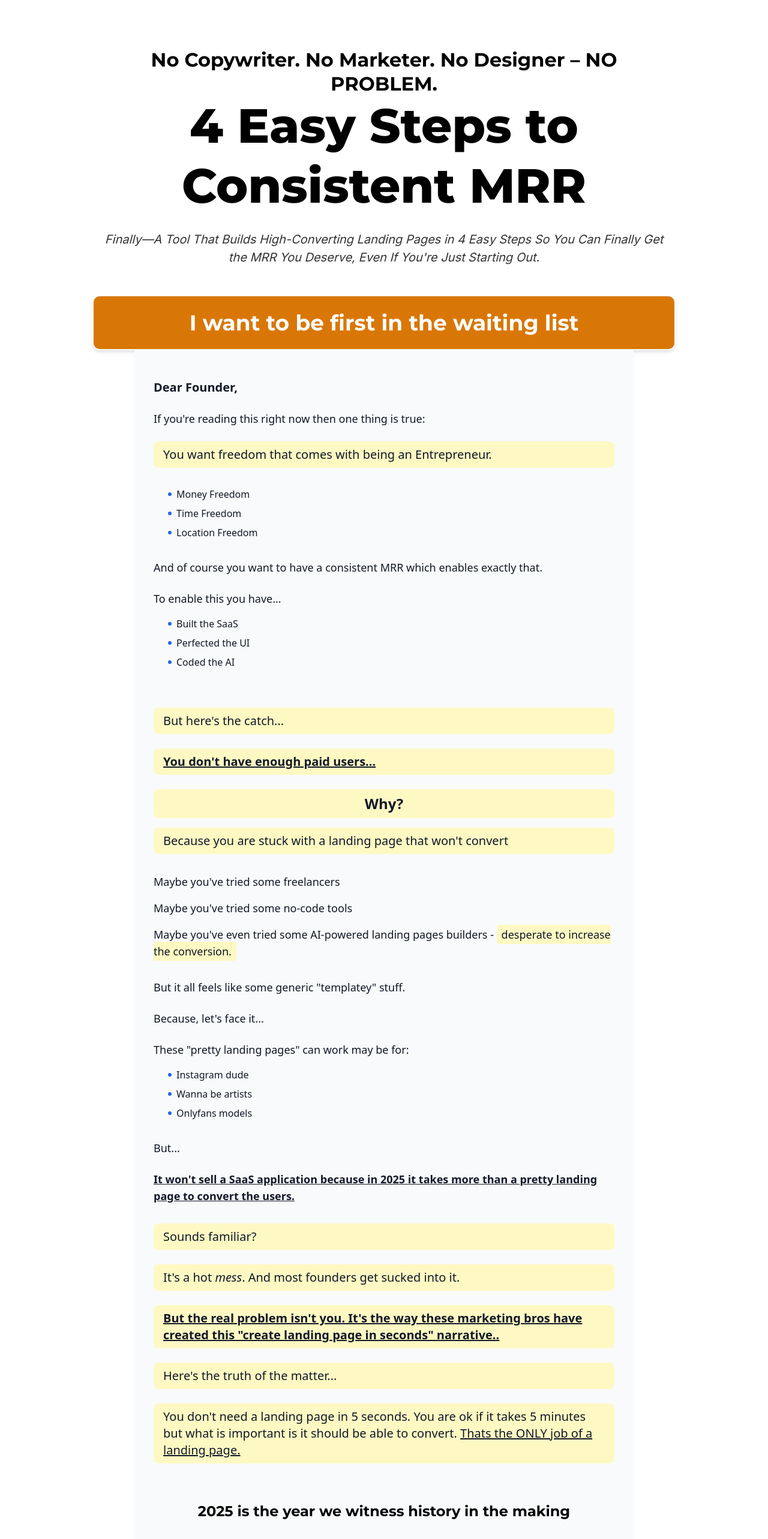
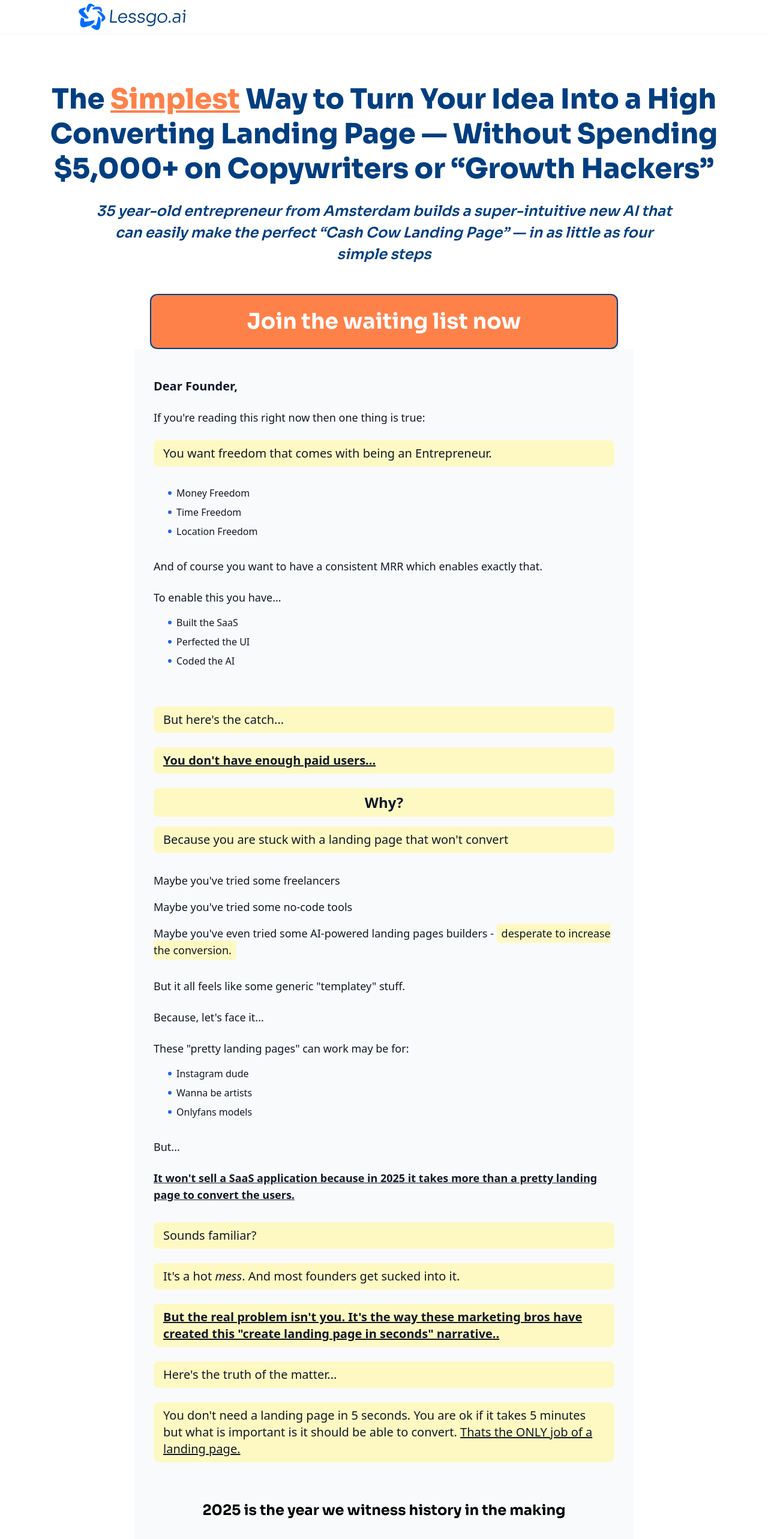
Before and after one commit to sushant-lessgo/lessgo-waitlist-landing, a Next.js app: page / in a window 1280 px wide. Shown: the top 2566 px of the page at 60% size. Built offline with nearby package versions, Linux system fonts and the light colour scheme.

Commit message:
first page coded nicely

```diff
--- a/src/app/components/CTAButton.tsx
+++ b/src/app/components/CTAButton.tsx
@@ -8,13 +8,13 @@ interface CTAButtonProps {
 }
 
 export default function CTAButton({
-    text = 'I want to be first in the waiting list',
+    text = 'Join the waiting list now',
     href = '#waitlist',
     onClick,
     className = 'mt-12',
   }: CTAButtonProps) {
   const baseStyles =
-    'inline-block px-40 py-6 bg-amber-600 text-white text-4xl font-heading font-bold border-2 border-neutral-50 rounded-xl shadow-md hover:scale-105 hover:shadow-lg transition-all duration-200 ease-in-out';
+    'inline-block px-40 py-6 bg-brand-accentPrimary text-white text-4xl font-heading font-bold border-2 border-brand-text rounded-xl shadow-md hover:scale-105 hover:shadow-lg transition-all duration-200 ease-in-out';
 
 
 
--- a/src/app/globals.css
+++ b/src/app/globals.css
@@ -1,5 +1,6 @@
 /* 1. Import your Google Fonts */
 @import url('https://fonts.googleapis.com/css2?family=Inter:wght@400;600&family=Montserrat:wght@700;800&display=swap');
+@import url('https://fonts.googleapis.com/css2?family=Sora:wght@100..800&display=swap');
 
 /* 2. Import Tailwind layers */
 @tailwind base;
--- a/src/app/page.tsx
+++ b/src/app/page.tsx
@@ -6,25 +6,34 @@ import WaitlistForm from "./components/WaitlistForm";
 export default function Home() {
   const [showForm, setShowForm] = useState(false);
   return (
-    <main className="flex flex-col items-center justify-center px-6 py-20 text-center">
-      {/* Eyebrow */}
-      <h2 className="text-eyebrow font-heading text-brand-dark leading-tight max-w-[60rem]">
-        No Copywriter. No Marketer. No Designer – NO PROBLEM.
-      </h2>
+
+   <>
+
+<header className="w-full sticky top-0 bg-white z-50 shadow-sm py-3">
+  <div className="max-w-6xl mx-auto flex items-center justify-between px-4">
+    <img src="/logo.svg" alt="Lessgo Logo" className="h-48 -my-20" />
+  </div>
+</header>
+
+
+
+   <main className="flex flex-col items-center justify-center px-6 py-20 text-center">
+
 
       {/* Heading*/}
-      <h1 className="text-headline font-heading font-extrabold text-brand-dark leading-tight max-w-[70rem]">
-      4 Easy Steps to Consistent MRR
+      <h1 className="text-headline font-heading font-extrabold text-brand-text leading-tight max-w-[70rem]">
+      The <span className="underline text-brand-accentPrimary">Simplest</span> Way to Turn Your Idea Into a High Converting Landing Page — Without Spending $5,000+ on Copywriters or “Growth Hackers”
       </h1>
 
       {/* Subheading */}
-      <p className="text-subheadline font-body italic max-w-[60rem] mt-6 text-brand-soft">
-        Finally—A Tool That Builds High-Converting Landing Pages in 4 Easy Steps So You Can Finally Get the MRR You Deserve, Even If You're Just Starting Out.
+      <p className="text-subheadline font-semibold font-body italic text-brand-text max-w-[60rem] mt-6">
+      35 year-old entrepreneur from Amsterdam builds a super-intuitive new AI that can easily make the perfect
+      “Cash Cow Landing Page” — in as little as four simple steps
       </p>
 
       {!showForm && (
         <CTAButton
-          text="I want to be first in the waiting list"
+
           onClick={(e) => {
             e.preventDefault(); // If you're still using <a> in CTAButton
             setShowForm(true); // ✅ Toggle the form
@@ -316,5 +325,6 @@ export default function Home() {
 
 
     </main>
+    </>
   );
 }
--- a/tailwind.config.js
+++ b/tailwind.config.js
@@ -8,8 +8,8 @@ module.exports = {
   theme: {
     extend: {
       fontFamily: {
-        heading: ['Montserrat', 'sans-serif'],
-        body: ['Inter', 'sans-serif'],
+        heading: ['Sora', 'sans-serif'],
+        body: ['Sora', 'sans-serif'],
       },
       colors: {
         brand: {
@@ -17,12 +17,15 @@ module.exports = {
           timer: '#FDD76E',
           dark: '#000000',
           soft: '#333333',
+          text: '#003E80',
+          accentPrimary: '#FF814A',
+          logo: '#006CFF',
         },
       },
       fontSize: {
-        eyebrow: '2rem',
-        headline: '5rem',
-        subheadline: '1.25rem',
+
+        headline: '2.9rem',
+        subheadline: '1.5rem',
         timerDigit: '2rem',
         timerLabel: '0.875rem',
         body: '1.125rem',
```
Also changed, not shown: public/logo.svg (added).
